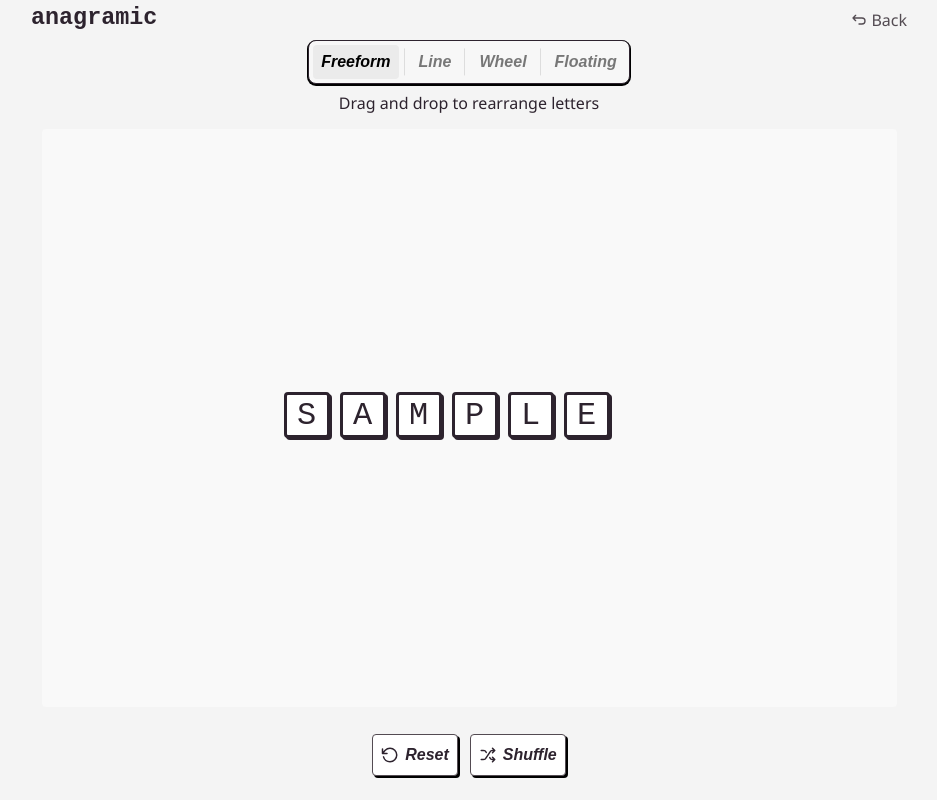
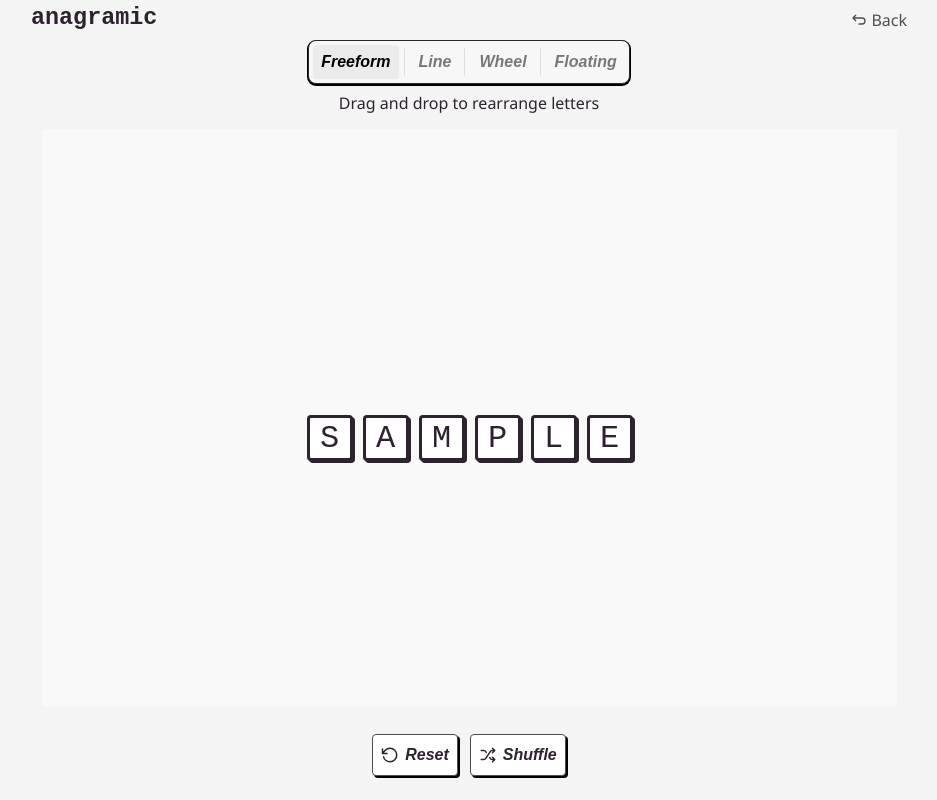
Before and after one commit to akowalz/anagramic, a React (Vite) app: page / in a window 1280 px wide. Both pictures are taken after typing "Sample" into the empty fields and a click on the button "Let's anagram". Shown: the whole page, without its empty margins (171-1108 px from the left). Built offline with nearby package versions, Linux system fonts and the light colour scheme.

Commit message:
fix drag issue with centering

```diff
--- a/src/DraggableTile/DraggableTile.css
+++ b/src/DraggableTile/DraggableTile.css
@@ -5,11 +5,12 @@
   cursor: grab;
   transition: transform 100ms ease-out;
 
-  height: 40px;
-  width: 40px;
+  height: var(--tile-size);
+  width: var(--tile-size);
 }
 
 .draggable-tile.dragging {
+  transition: none;
   cursor: grabbing;
   background-color: var(--lighter);
   box-shadow: 4px 4px 0 black;
--- a/src/DraggableTile/DraggableTile.tsx
+++ b/src/DraggableTile/DraggableTile.tsx
@@ -11,6 +11,14 @@ type Props = {
   onMove: (id: number, pos: Pos) => void
   containerRef: React.RefObject<HTMLDivElement | null>
 }
+
+/* Tile height and width */
+const TILE_SIZE = 40
+/* When clicking a tile, move the tile to 50%
+X position (middle of the tile), and 70% Y position
+(shift tile up a bit) */
+const DRAG_OFFSET_X = 0.5
+const DRAG_OFFSET_Y = 0.7
 
 export default function DraggableTile({
   letter,
@@ -49,13 +57,22 @@ export default function DraggableTile({
   const handlePointerUp = (e: React.PointerEvent<HTMLDivElement>) => {
     e.currentTarget.releasePointerCapture(e.pointerId)
     setDragging(false)
+
+    if (!containerRef.current) return
+    const rect = containerRef.current.getBoundingClientRect()
+
+    onMove(id, {
+      x: e.clientX - rect.left - Math.round(TILE_SIZE * DRAG_OFFSET_X),
+      y: e.clientY - rect.top - Math.round(TILE_SIZE * DRAG_OFFSET_Y),
+    })
   }
 
   const scale = dragging ? 1.11 : 1
-  const translateY = dragging ? 70 : 50
+  const translateXPct = dragging ? DRAG_OFFSET_X * 100 : 0
+  const translateYPct = dragging ? DRAG_OFFSET_Y * 100 : 0
   const transform = `translate(
-    calc(${pos.x}px - 50%),
-    calc(${pos.y}px - ${translateY}%)
+    calc(${pos.x}px - ${translateXPct}%),
+    calc(${pos.y}px - ${translateYPct}%)
   ) scale(${scale})`
 
   return (
@@ -65,7 +82,13 @@ export default function DraggableTile({
       onPointerMove={handlePointerMove}
       onPointerUp={handlePointerUp}
       onPointerCancel={handlePointerUp}
-      style={{ transform, zIndex }}
+      style={
+        {
+          transform,
+          zIndex,
+          "--tile-size": `${TILE_SIZE}px`,
+        } as React.CSSProperties
+      }
     >
       {letter}
     </div>
```
